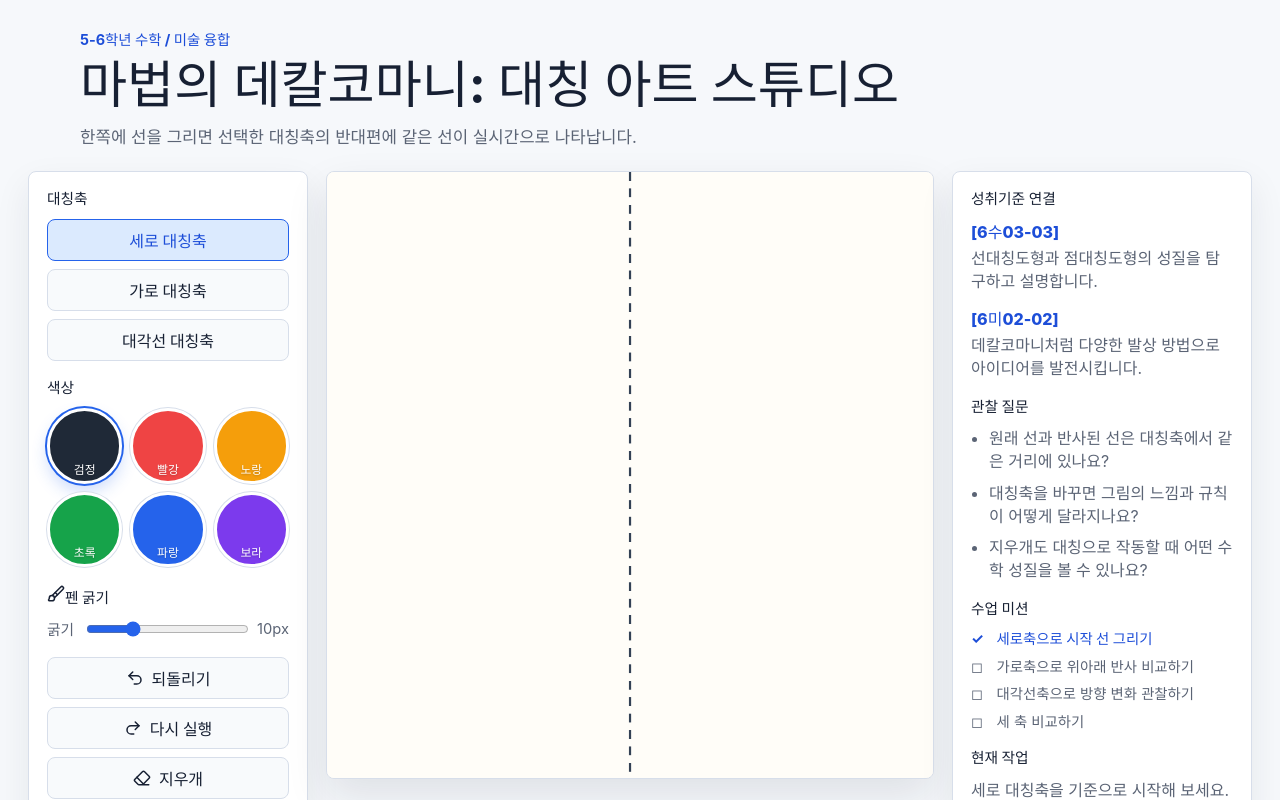
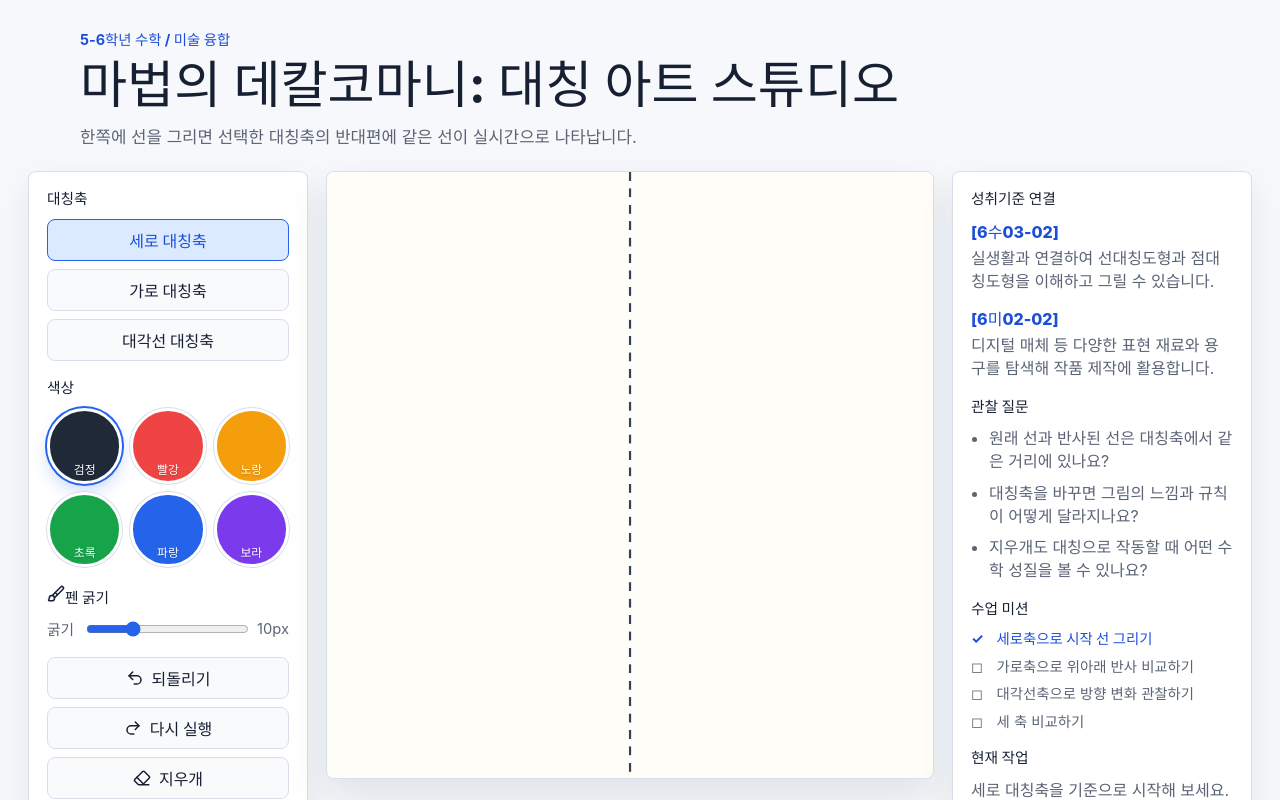
Before and after one commit to WBmaker2/symmetry-art-studio, a React (Vite) app: page / in a window 1280 px wide. Shown: the top 800 px of the page. Built offline with nearby package versions, Linux system fonts and the light colour scheme.

Commit message:
docs: align classroom standards

```diff
--- a/src/components/LearningPanel.tsx
+++ b/src/components/LearningPanel.tsx
@@ -38,12 +38,16 @@ export function LearningPanel({
         <h2>성취기준 연결</h2>
         <dl className="standard-list">
           <div>
-            <dt>[6수03-03]</dt>
-            <dd>선대칭도형과 점대칭도형의 성질을 탐구하고 설명합니다.</dd>
+            <dt>[6수03-02]</dt>
+            <dd>
+              실생활과 연결하여 선대칭도형과 점대칭도형을 이해하고 그릴 수 있습니다.
+            </dd>
           </div>
           <div>
             <dt>[6미02-02]</dt>
-            <dd>데칼코마니처럼 다양한 발상 방법으로 아이디어를 발전시킵니다.</dd>
+            <dd>
+              디지털 매체 등 다양한 표현 재료와 용구를 탐색해 작품 제작에 활용합니다.
+            </dd>
           </div>
         </dl>
       </section>
```
Also changed, not shown: 4 other files (tests, documents, lock files or other folders).
